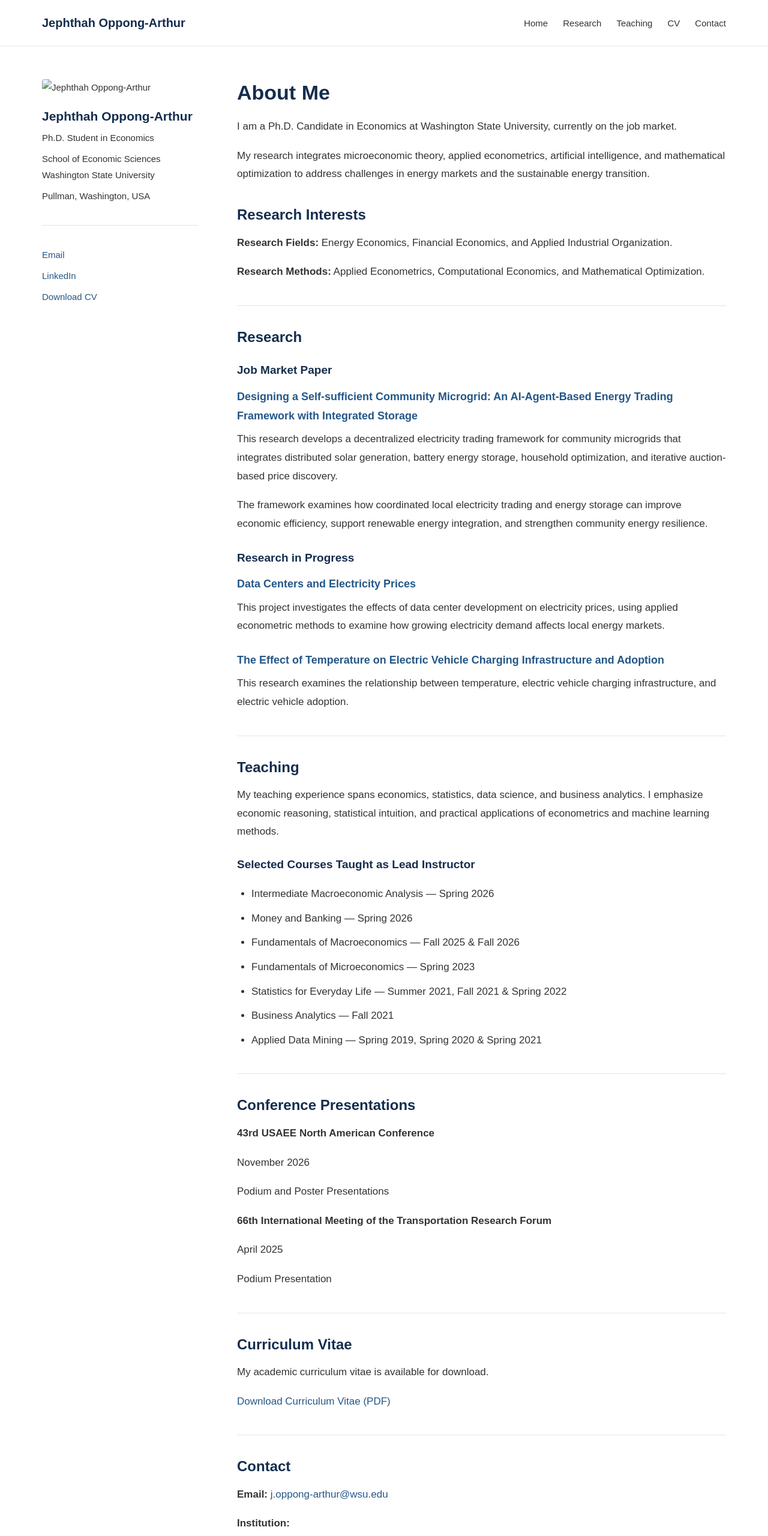
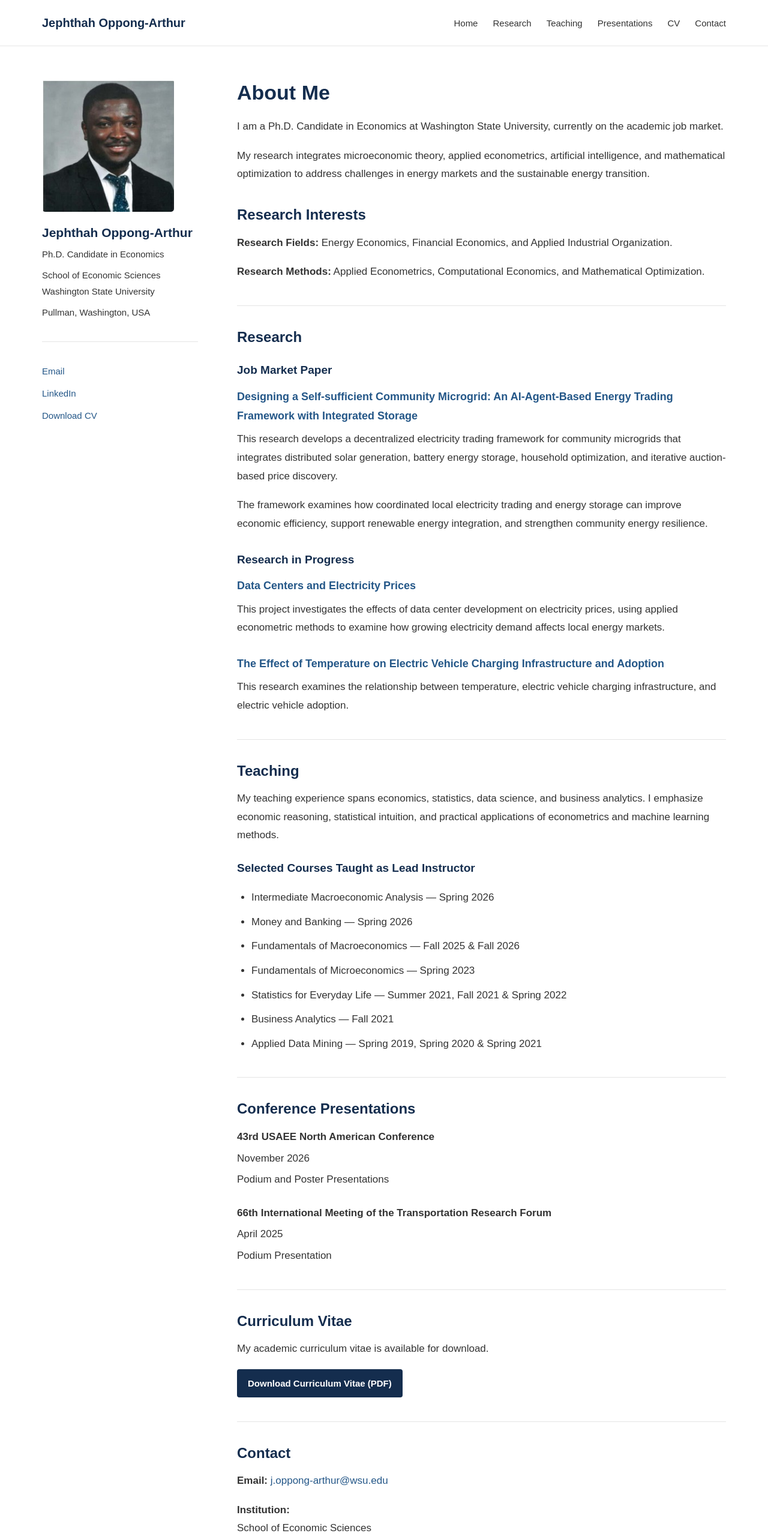
Before and after one commit to jephoppong-arthur/jephoppong-arthur.github.io, a plain HTML site: page index.html in a window 1280 px wide. Shown: the top 2560 px of the page at 60% size. Drawn offline with Linux system fonts and the light colour scheme.

Commit message:
Revise personal details and enhance accessibility
Updated personal information and improved accessibility features in the navigation and layout. Adjusted styles for various elements and improved semantic structure.

```diff
--- a/index.html
+++ b/index.html
@@ -7,11 +7,13 @@
     <meta name="viewport" content="width=device-width, initial-scale=1.0">
 
     <meta name="description"
-          content="Jephthah Oppong-Arthur is a Ph.D. student in Economics at Washington State University, specializing in energy economics, applied industrial organization, econometrics, and financial economics.">
+          content="Jephthah Oppong-Arthur is a Ph.D. Candidate in Economics at Washington State University, specializing in energy economics, financial economics, applied industrial organization, and computational economics.">
 
     <title>Jephthah Oppong-Arthur | Energy and Financial Economist</title>
 
     <style>
+        /* General styling */
+
         * {
             box-sizing: border-box;
         }
@@ -22,12 +24,11 @@
 
         body {
             margin: 0;
-            padding: 0;
             font-family: Arial, Helvetica, sans-serif;
             font-size: 17px;
             line-height: 1.8;
             color: #333333;
-            background-color: #ffffff;
+            background: #ffffff;
         }
 
         a {
@@ -39,11 +40,16 @@
             text-decoration: underline;
         }
 
+        a:focus-visible {
+            outline: 2px solid #245788;
+            outline-offset: 4px;
+        }
+
         /* Navigation */
 
         header {
+            background: #ffffff;
             border-bottom: 1px solid #e5e5e5;
-            background-color: #ffffff;
         }
 
         nav {
@@ -72,6 +78,7 @@
         .nav-links a {
             color: #333333;
             font-size: 15px;
+            font-weight: 500;
         }
 
         .nav-links a:hover {
@@ -95,33 +102,19 @@
             font-size: 15px;
         }
 
-        .photo-placeholder {
+        .profile-photo {
+            display: block;
             width: 220px;
-            height: 260px;
             max-width: 100%;
-            background-color: #f0f0f0;
-            display: flex;
-            justify-content: center;
-            align-items: center;
-            text-align: center;
-            color: #777777;
-            margin-bottom: 20px;
-            border-radius: 4px;
-        }
-
-        .profile-photo {
-            width: 220px;
-            height: 260px;
-            max-width: 100%;
-            object-fit: cover;
-            border-radius: 4px;
+            height: auto;
+            border-radius: 5px;
             margin-bottom: 20px;
         }
 
         .sidebar h2 {
             font-size: 21px;
             color: #142d4e;
-            margin: 0 0 8px 0;
+            margin: 0 0 8px;
             line-height: 1.4;
         }
 
@@ -133,11 +126,12 @@
             margin-top: 20px;
             display: flex;
             flex-direction: column;
-            gap: 8px;
+            gap: 10px;
         }
 
         .profile-links a {
             display: block;
+            font-size: 15px;
         }
 
         /* Main content */
@@ -186,11 +180,19 @@
         }
 
         .research-item {
-            margin-bottom: 25px;
+            margin-bottom: 28px;
         }
 
         .research-item p {
             margin-top: 8px;
+        }
+
+        .conference-item {
+            margin-bottom: 25px;
+        }
+
+        .conference-item p {
+            margin-bottom: 5px;
         }
 
         ul {
@@ -207,9 +209,22 @@
             margin: 35px 0;
         }
 
-        .section-label {
+        /* CV button */
+
+        .cv-button {
+            display: inline-block;
+            padding: 10px 18px;
+            background: #142d4e;
+            color: #ffffff;
+            border-radius: 4px;
+            font-size: 15px;
             font-weight: bold;
-            color: #142d4e;
+        }
+
+        .cv-button:hover {
+            background: #245788;
+            color: #ffffff;
+            text-decoration: none;
         }
 
         /* Footer */
@@ -225,7 +240,6 @@
         /* Mobile responsiveness */
 
         @media (max-width: 768px) {
-
             nav {
                 flex-direction: column;
                 align-items: flex-start;
@@ -255,6 +269,16 @@
             h2 {
                 font-size: 22px;
             }
+
+            .profile-photo {
+                width: 200px;
+            }
+        }
+
+        @media (prefers-reduced-motion: reduce) {
+            html {
+                scroll-behavior: auto;
+            }
         }
     </style>
 </head>
@@ -264,7 +288,7 @@
     <!-- Navigation -->
 
     <header>
-        <nav>
+        <nav aria-label="Main navigation">
 
             <div class="nav-name">
                 Jephthah Oppong-Arthur
@@ -274,14 +298,15 @@
                 <a href="#home">Home</a>
                 <a href="#research">Research</a>
                 <a href="#teaching">Teaching</a>
-                <a href="files/CV.pdf" target="_blank" rel="noopener noreferrer">CV</a>
+                <a href="#presentations">Presentations</a>
+                <a href="#cv">CV</a>
                 <a href="#contact">Contact</a>
             </div>
 
         </nav>
     </header>
 
-    <!-- Main page layout -->
+    <!-- Main layout -->
 
     <div class="container">
 
@@ -289,28 +314,24 @@
 
         <aside class="sidebar">
 
-            <!-- Replace with your photo after uploading images/profile.jpg -->
+            <!-- Correct photograph location -->
 
             <img
-                src="files/Headshot.jpg"
-                alt="Jephthah Oppong-Arthur"
+                src="images/Headshot.jpg"
+                alt="Professional photograph of Jephthah Oppong-Arthur"
                 class="profile-photo"
             >
 
             <h2>Jephthah Oppong-Arthur</h2>
 
-            <p>
-                Ph.D. Student in Economics
-            </p>
+            <p>Ph.D. Candidate in Economics</p>
 
             <p>
                 School of Economic Sciences<br>
                 Washington State University
             </p>
 
-            <p>
-                Pullman, Washington, USA
-            </p>
+            <p>Pullman, Washington, USA</p>
 
             <hr>
 
@@ -320,13 +341,15 @@
                     Email
                 </a>
 
-                <a href="https://www.linkedin.com/in/jephthah-oppong-arthur-34a053156/"
+                <a
+                    href="https://www.linkedin.com/in/jephthah-oppong-arthur-34a053156/"
                     target="_blank"
                     rel="noopener noreferrer">
                     LinkedIn
                 </a>
 
-                <a href="files/CV.pdf"
+                <a
+                    href="files/Curriculum_Vitae.pdf"
                     target="_blank"
                     rel="noopener noreferrer">
                     Download CV
@@ -348,7 +371,8 @@
 
                 <p>
                     I am a Ph.D. Candidate in Economics at
-                    Washington State University, currently on the job market.
+                    Washington State University, currently
+                    on the academic job market.
                 </p>
 
                 <p>
@@ -394,19 +418,20 @@
                     </div>
 
                     <p>
-                        This research develops a decentralized electricity
-                        trading framework for community microgrids that
-                        integrates distributed solar generation, battery
-                        energy storage, household optimization, and
-                        iterative auction-based price discovery.
+                        This research develops a decentralized
+                        electricity trading framework for
+                        community microgrids that integrates
+                        distributed solar generation, battery
+                        energy storage, household optimization,
+                        and iterative auction-based price discovery.
                     </p>
 
                     <p>
-                        The framework examines how coordinated local
-                        electricity trading and energy storage can
-                        improve economic efficiency, support renewable
-                        energy integration, and strengthen community
-                        energy resilience.
+                        The framework examines how coordinated
+                        local electricity trading and energy
+                        storage can improve economic efficiency,
+                        support renewable energy integration,
+                        and strengthen community energy resilience.
                     </p>
 
                 </div>
@@ -420,11 +445,11 @@
                     </div>
 
                     <p>
-                        This project investigates the effects of
-                        data center development on electricity prices,
-                        using applied econometric methods to examine
-                        how growing electricity demand affects
-                        local energy markets.
+                        This project investigates the effects
+                        of data center development on electricity
+                        prices, using applied econometric methods
+                        to examine how growing electricity demand
+                        affects local energy markets.
                     </p>
 
                 </div>
@@ -432,14 +457,15 @@
                 <div class="research-item">
 
                     <div class="paper-title">
-                        The Effect of Temperature on Electric Vehicle
-                        Charging Infrastructure and Adoption
+                        The Effect of Temperature on Electric
+                        Vehicle Charging Infrastructure and Adoption
                     </div>
 
                     <p>
-                        This research examines the relationship between
-                        temperature, electric vehicle charging
-                        infrastructure, and electric vehicle adoption.
+                        This research examines the relationship
+                        between temperature, electric vehicle
+                        charging infrastructure, and electric
+                        vehicle adoption.
                     </p>
 
                 </div>
@@ -455,17 +481,18 @@
                 <h2>Teaching</h2>
 
                 <p>
-                    My teaching experience spans economics, statistics,
-                    data science, and business analytics.
-                    I emphasize economic reasoning, statistical intuition,
-                    and practical applications of econometrics
-                    and machine learning methods.
+                    My teaching experience spans economics,
+                    statistics, data science, and business analytics.
+                    I emphasize economic reasoning, statistical
+                    intuition, and practical applications of
+                    econometrics and machine learning methods.
                 </p>
 
-                <h3>Selected Courses Taught as Lead Instructor</h3>
+                <h3>
+                    Selected Courses Taught as Lead Instructor
+                </h3>
 
                 <ul>
-
                     <li>
                         Intermediate Macroeconomic Analysis —
                         Spring 2026
@@ -500,7 +527,6 @@
                         Applied Data Mining —
                         Spring 2019, Spring 2020 &amp; Spring 2021
                     </li>
-
                 </ul>
 
             </section>
@@ -513,7 +539,7 @@
 
                 <h2>Conference Presentations</h2>
 
-                <div class="research-item">
+                <div class="conference-item">
 
                     <p>
                         <strong>
@@ -521,27 +547,24 @@
                         </strong>
                     </p>
 
-                    <p>
-                        November 2026
-                    </p>
+                    <p>November 2026</p>
 
-                    <p>
-                        Podium and Poster Presentations
-                    </p>
+                    <p>Podium and Poster Presentations</p>
+
+                </div>
+
+                <div class="conference-item">
 
                     <p>
                         <strong>
-                            66th International Meeting of the Transportation Research Forum
+                            66th International Meeting of the
+                            Transportation Research Forum
                         </strong>
                     </p>
 
-                    <p>
-                        April 2025
-                    </p>
+                    <p>April 2025</p>
 
-                    <p>
-                        Podium Presentation
-                    </p>
+                    <p>Podium Presentation</p>
 
                 </div>
 
@@ -556,14 +579,16 @@
                 <h2>Curriculum Vitae</h2>
 
                 <p>
-                    My academic curriculum vitae is available
-                    for download.
+                    My academic curriculum vitae is
+                    available for download.
                 </p>
 
                 <p>
-                    <a href="files/Curriculum_Vitae.pdf"
+                    <a
+                        href="files/Curriculum_Vitae.pdf"
                         target="_blank"
-                       rel="noopener noreferrer">
+                        rel="noopener noreferrer"
+                        class="cv-button">
                         Download Curriculum Vitae (PDF)
                     </a>
                 </p>
@@ -594,7 +619,8 @@
 
                 <p>
                     <strong>LinkedIn:</strong>
-                    <a href="https://www.linkedin.com/in/jephthah-oppong-arthur-34a053156/"
+                    <a
+                        href="https://www.linkedin.com/in/jephthah-oppong-arthur-34a053156/"
                         target="_blank"
                         rel="noopener noreferrer">
                         Jephthah Oppong-Arthur
```
Lines whose indentation alone changed are shown as unchanged.
